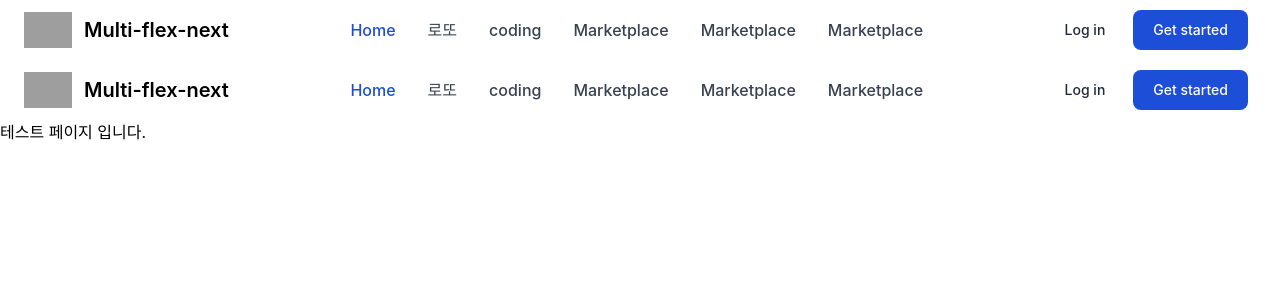
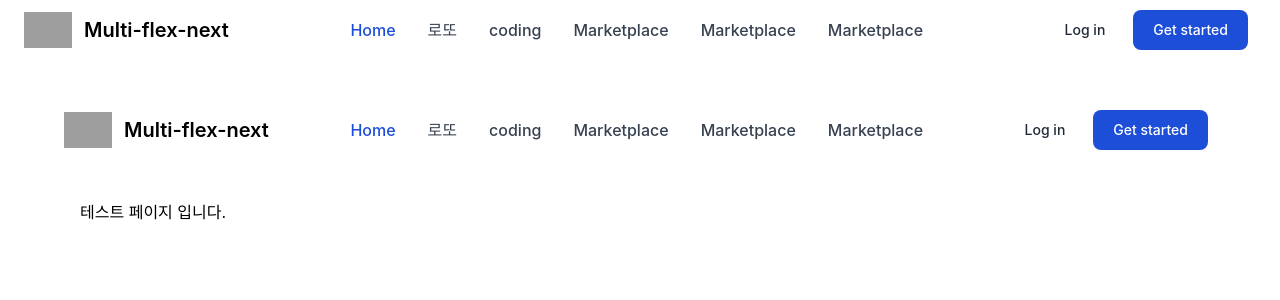
Before and after one commit to adjh54ir/multi_flex_next, a Next.js app: page /about in a window 1280 px wide. Shown: the top 300 px of the page. Built offline with nearby package versions, Linux system fonts and the light colour scheme; grey boxes are pictures that could not be loaded.

Commit message:
tailwindcss & emotion add

```diff
--- a/package.json
+++ b/package.json
@@ -40,7 +40,6 @@
     "eslint-config-next": "12.2.5",
     "eslint-config-prettier": "^8.5.0",
     "eslint-plugin-prettier": "^4.0.0",
-    "eslint-plugin-react-hooks": "^4.5.0",
     "prettier": "^2.7.1",
     "typescript": "4.7.4"
   }
--- a/pages/_app.tsx
+++ b/pages/_app.tsx
@@ -1,5 +1,5 @@
 import React from 'react';
-import AppLayout from './common/Layout';
+import Layout from './common/Layout';
 import "tailwindcss/tailwind.css";
 import "../styles/globals.css"
 
@@ -9,9 +9,9 @@ type AppProps = {
 
 function App({ Component }: AppProps) {
   return (
-    <AppLayout>
+    <Layout>
       <Component />
-    </AppLayout>
+    </Layout>
   );
 }
 
--- /dev/null
+++ b/pages/coding/coding0817.tsx
@@ -0,0 +1,18 @@
+import React, { useEffect } from 'react';
+const coding0817 = () => {
+	useEffect(() => {
+		console.log('?');
+	}, []);
+	const fn_reverse = () => {
+		const check = '-1.238923';
+		console.log(parseInt(check));
+		console.log(Number(check));
+	};
+
+	return (
+		<>
+			<h1>잠들기전에 코테 즐교~</h1>
+		</>
+	);
+};
+export default coding0817;
--- a/pages/common/Header.tsx
+++ b/pages/common/Header.tsx
@@ -38,7 +38,7 @@ const Header = () => {
                                 </Link>
                             </li>
                             <li>
-                                <Link href="/coding/coding0814">
+                                <Link href="/coding/coding0817">
                                     <a href="#" className={headerContent}>coding</a>
                                 </Link>
                             </li>
--- a/pages/common/Layout.tsx
+++ b/pages/common/Layout.tsx
@@ -1,22 +1,24 @@
-import Header from './Header'
+import { css } from '@emotion/react';
+import React from 'react';
+import Header from './Header';
 
-const layoutStyle = {
+const layoutStyle = css`
 	margin: 20,
+    margin-top: 20,
 	padding: 20,
-    border: '1px solid #DDD'
-}
+	border: '1px solid #DDD',
+`;
 
 type AppLayoutProps = {
 	children: React.ReactNode;
 };
 
-
 const Layout = ({ children }: AppLayoutProps) => {
 	return (
-        <div className='.container mx-auto'>
+		<div>
 			<Header />
-            {children}
+			<div css={{ margin: 20, marginTop: 20, padding: 20 }}>{children}</div>
 		</div>
-    )
-}
-export default Layout
+	);
+};
+export default Layout;
--- a/tailwind.config.js
+++ b/tailwind.config.js
@@ -1,7 +1,7 @@
 // 바뀐거
 module.exports = {
-  purge: ["./pages/**/*.{js,ts,jsx,tsx}", "./src/**/*.{js,ts,jsx,tsx}"],
-  darkMode: true, // or 'media' or 'class'
+	purge: ['./pages/**/*.{js,ts,jsx,tsx}', './src/**/*.{js,ts,jsx,tsx}'],
+	darkMode: 'media', // or 'media' or 'class'
 	theme: {
 		extend: {},
 	},
```
Also changed, not shown: .eslintrc.js, .eslintrc.json, .prettierrc.js, pages/coding/coding0815.tsx (indentation only). Lines whose indentation alone changed are shown as unchanged.
